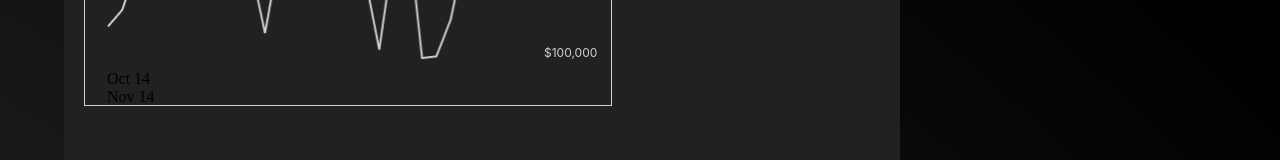
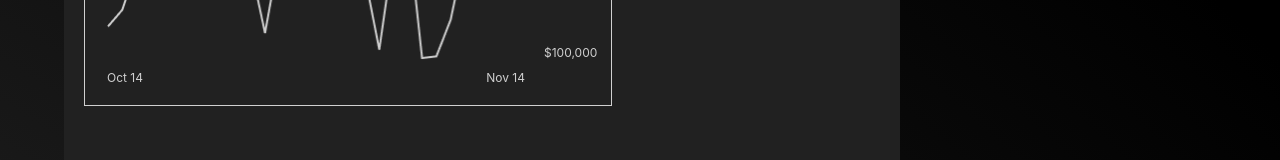
Before and after one commit to hai-henry/luxe-banking-app, a React (Vite) app: page / in a window 1280 px wide. Shown: the part 528-688 px from the top of the page. Built offline with nearby package versions, Linux system fonts and the light colour scheme.

Commit message:
Finish graph css

```diff
--- a/src/containers/info/Info.tsx
+++ b/src/containers/info/Info.tsx
@@ -6,8 +6,8 @@ const Info = () => {
   return (
     <div className="info">
       <div className="info__content-left">
-        <div className="info__graph-container">
-          <div className="info__graph-container-left">
+        <div className="info__main-container">
+          <div className="info__graph-container">
             <div className="info__graph">
               <img src={networth_graph} alt="Net worth Graph" />
               <div className="info__graph-values">
--- a/src/containers/info/info.css
+++ b/src/containers/info/info.css
@@ -17,7 +17,7 @@
   background-color: var(--color-bg);
 }
 
-.info__graph-container {
+.info__main-container {
   display: flex;
   height: 311px;
   padding: 15px 0px;
@@ -27,7 +27,7 @@
   align-self: stretch;
 }
 
-.info__graph-container-left {
+.info__graph-container {
   display: flex;
   width: 528px;
   padding: 20px 22px;
@@ -68,3 +68,18 @@
   font-family: var(--font-family);
   font-size: 12px;
 }
+
+.info__graph-months {
+  display: flex;
+  height: 19px;
+  padding-right: 64px;
+  justify-content: space-between;
+  align-items: center;
+  align-self: stretch;
+}
+
+.info__graph-months p {
+  color: var(--color-text);
+  font-family: var(--font-family);
+  font-size: 12px;
+}
```
